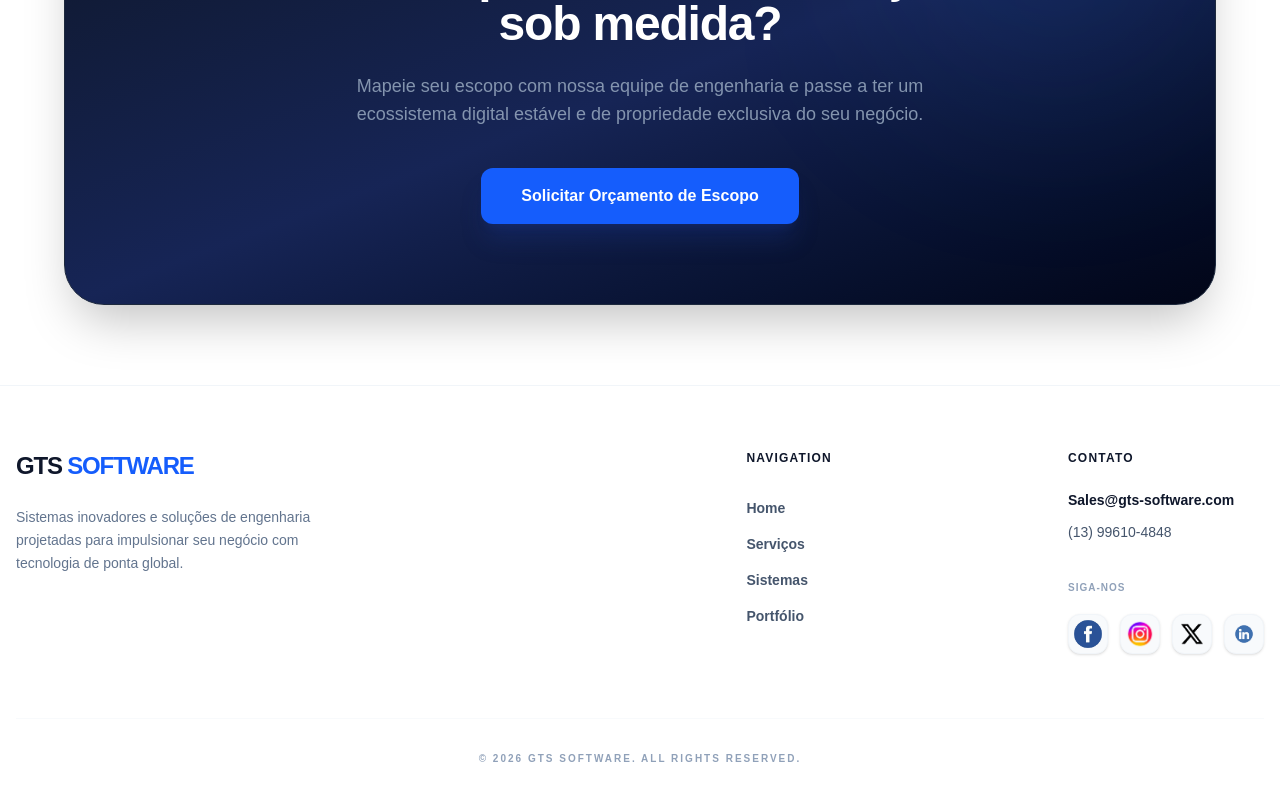
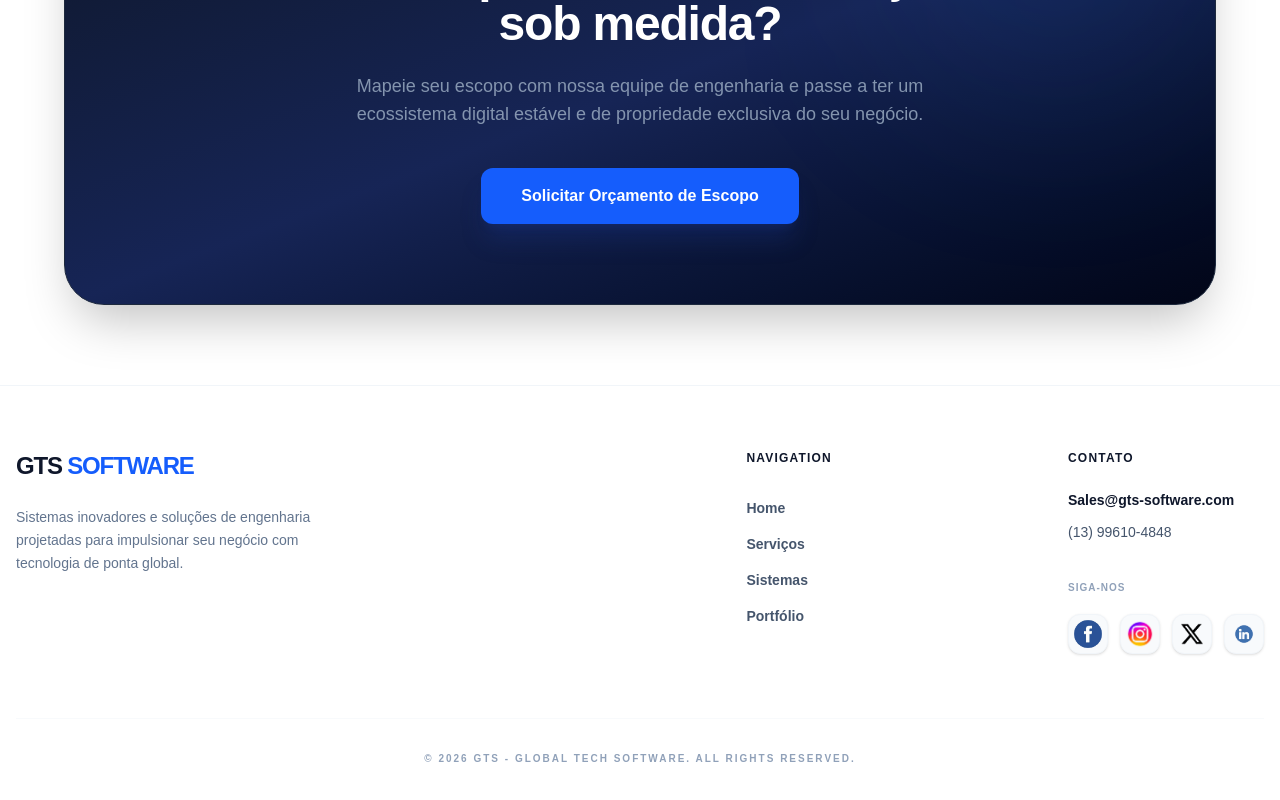
Before and after one commit to victoreduardo21/gts-software, a Next.js app: page / in a window 1280 px wide. Shown: the part 4777-5577 px from the top of the page. Built offline with nearby package versions, Linux system fonts and the light colour scheme.

Commit message:
feat: atualização do footer

```diff
--- a/app/components/footer.tsx
+++ b/app/components/footer.tsx
@@ -140,7 +140,7 @@ export default function Footer() {
 
         {/* Linha de Copyright Centralizada */}
         <div className="mt-16 pt-8 border-t border-slate-50 text-center text-[10px] text-slate-400 uppercase tracking-[0.2em] font-bold">
-          <p>&copy; {currentYear} GTS SOFTWARE. ALL RIGHTS RESERVED.</p>
+          <p>&copy; {currentYear} GTS - Global Tech Software. ALL RIGHTS RESERVED.</p>
         </div>
       </div>
     </footer>
```
